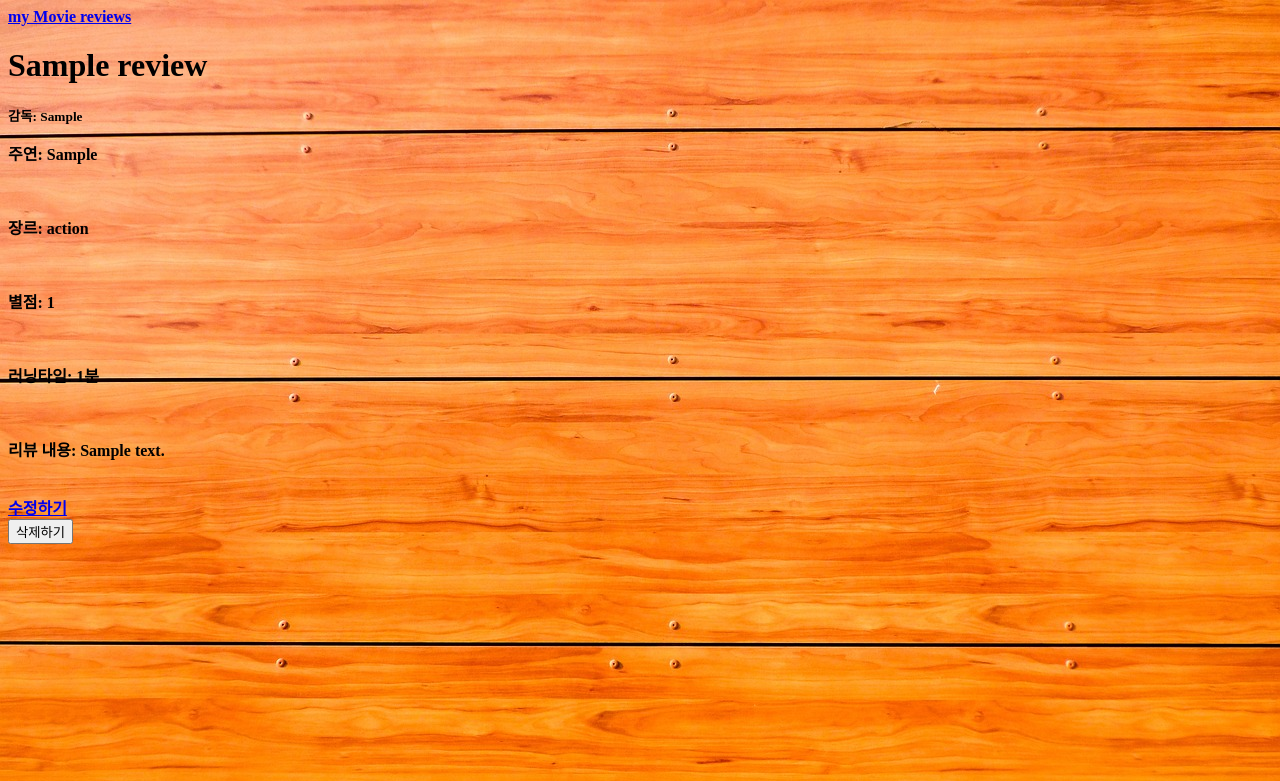
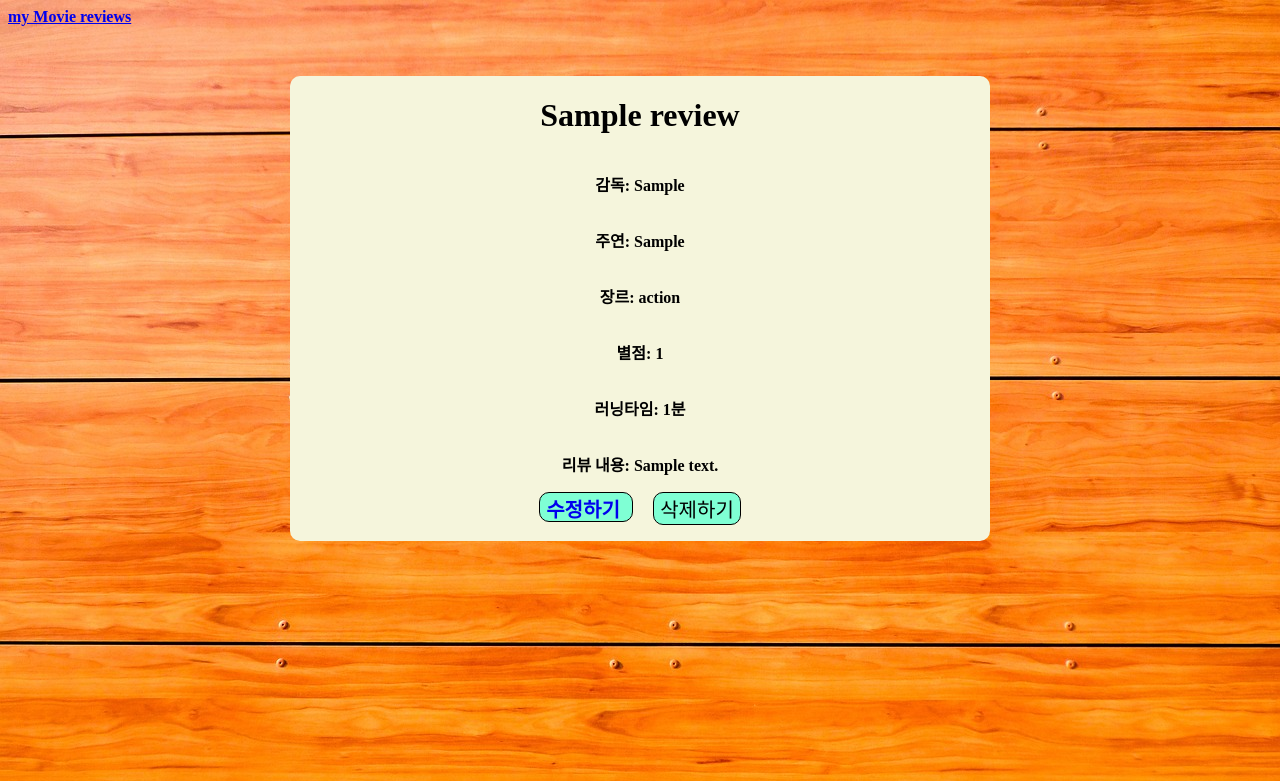
Before and after one commit to Pirogramming-20/KimJaeKwan, a Django app: page /reviews/1/ in a window 1280 px wide. Shown: the top 781 px of the page. Run offline with Django 5.2, Linux system fonts and the light colour scheme; tables that the repository leaves empty hold one stand-in row (values such as "Sample post").

Commit message:
css 추가

```diff
--- a/myMovieReviews/reviews/static/css/reviews.css
+++ b/myMovieReviews/reviews/static/css/reviews.css
@@ -25,3 +25,66 @@ body {
   border-radius: 10px;
   padding: 10px 20px;
 }
+
+.container_r {
+  display: flex;
+  flex-direction: column;
+  align-items: center;
+  margin-top: 50px;
+}
+
+.title_review {
+  background-color: aquamarine;
+  border-radius: 10px;
+  padding: 10px;
+}
+
+.input_form {
+  display: flex;
+  flex-direction: column;
+  justify-content: center;
+  background-color: beige;
+  padding: 30px 50px;
+  width: 500px;
+  border-radius: 10px;
+}
+
+.container_rl {
+  display: flex;
+  justify-content: center;
+  margin-top: 50px;
+}
+
+.container_rl > div {
+  display: flex;
+  flex-direction: column;
+  align-items: center;
+  background-color: beige;
+  border-radius: 10px;
+  width: 700px;
+}
+
+#btns {
+  display: flex;
+  gap: 20px;
+}
+
+#btns > a,
+#btns > form > input {
+  font-size: 20px;
+  border-radius: 10px;
+  background-color: aquamarine;
+  border: 1px solid black;
+}
+
+#btns > a {
+  width: 80px;
+  height: 26.4px;
+  padding: 1px 6px;
+  text-decoration: none;
+}
+
+#btns > a:hover,
+#btns > form > input:hover {
+  background-color: palegreen;
+}
--- a/myMovieReviews/reviews/templates/reviews_create.html
+++ b/myMovieReviews/reviews/templates/reviews_create.html
@@ -7,7 +7,9 @@
   <body>
     <h1>Movie review</h1>
 
-    <form action="/reviews/create" method="post">
+    <div class="container_r">
+      <h2 class="title_review">리뷰 작성하기</h2>
+      <form action="/reviews/create" method="post" class="input_form">
         {% csrf_token %}
         <input name="title" placeholder="제목" /> <br />
         <input name="director" placeholder="감독" /> <br />
@@ -25,5 +27,6 @@
           <input type="submit" value="작성완료" />
         </div>
       </form>
+    </div>
   </body>
 </html>
--- a/myMovieReviews/reviews/templates/reviews_read.html
+++ b/myMovieReviews/reviews/templates/reviews_read.html
@@ -7,25 +7,25 @@
   <body>
     <a href="/reviews"> my Movie reviews</a>
 
+    <div class="container_rl">
+      <div>
         <h1>{{ review.title }}</h1>
-    <small>감독: {{ review.director }}</small>
-    <br />
+        <p>감독: {{ review.director }}</p>
         <p>주연: {{ review.mainActor }}</p>
-    <br />
         <p>장르: {{ review.genre }}</p>
-    <br />
         <p>별점: {{ review.horoscope }}</p>
-    <br />
-    <p>러닝타임: {% if hours != 0 %}{{ hours }}시간{% endif %} {{minutes}}분</p>
-    <br />
+        <p>
+          러닝타임: {% if hours != 0 %}{{ hours }}시간{% endif %} {{minutes}}분
+        </p>
         <p>리뷰 내용: {{ review.reviewContent }}</p>
-    <br />
-
+        <div id="btns">
           <a href="/reviews/{{review.id}}/update"> 수정하기 </a>
-
           <form action="/reviews/{{review.id}}/delete" method="post">
             {% csrf_token %}
             <input type="submit" value="삭제하기" />
           </form>
+        </div>
+      </div>
+    </div>
   </body>
 </html>
```
Also changed, not shown: myMovieReviews/reviews/templates/reviews_update.html (+20 -4 lines), myMovieReviews/README.md. Lines whose indentation alone changed are shown as unchanged.
